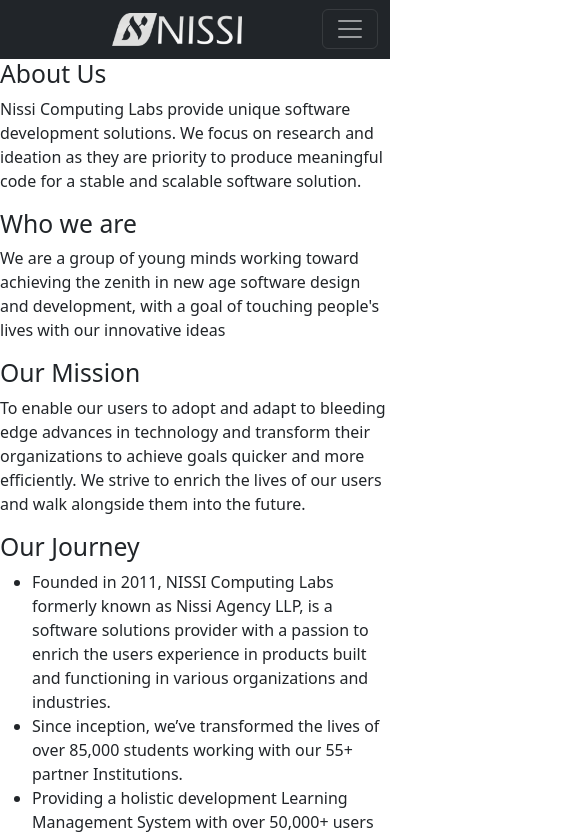
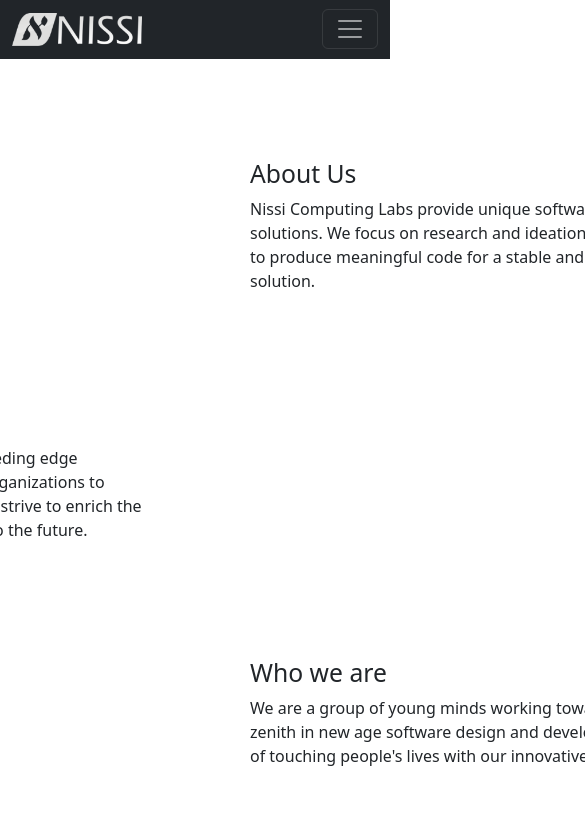
Before and after one commit to royceNissi/Nissi-Computing-labs, a React (Create React App) app: page /about-us in a window 390 px wide. Shown: the top 838 px of the page, 585 px wide, since content can reach past the window. Built offline with nearby package versions, Linux system fonts and the light colour scheme.

Commit message:
added small screen styles for wow page

```diff
--- a/src/components/Solutions.js
+++ b/src/components/Solutions.js
@@ -5,7 +5,6 @@
 import adIcon from '../assests/icons/advert.png';
 import surveyIcon from '../assests/icons/survey.png';
 import hrIcon from '../assests/icons/hr.png';
-import scmIcon from '../assests/icons/scm.png';
 export const Solutions=()=>{
      const solutions = [
         {
--- a/src/pages/About.js
+++ b/src/pages/About.js
@@ -5,13 +5,23 @@
     return(
         <>
         <div className="about-page">
+            <div className="about">
                 <h2 className="about-page__header">About Us</h2>
-            <p>Nissi Computing Labs provide unique software development solutions. We focus on research and ideation as they are priority to produce meaningful code for a stable and scalable software solution.</p>
-            <h2 className="about-page__sub-heading">Who we are</h2>
-            <p>We are a group of young minds working toward achieving the zenith in new age software design and development, with a goal of touching people's lives with our innovative ideas</p>
-            <h2 className="about-page__sub-heading">Our Mission</h2>
-            <p>To enable our users to adopt and adapt to bleeding edge advances in technology and transform their organizations to achieve goals quicker and more efficiently. We strive to enrich the lives of our users and walk alongside them into the future.</p>
-            <h2 className="about-page__sub-heading">Our Journey</h2>
+                <p>Nissi Computing Labs provide unique software development solutions. We focus on research and ideation as they are priority to produce meaningful code for a stable and scalable software solution.
+                </p>
+            </div>
+            <div className="mission">
+                <h2 className="about-page__sub-heading mission-head">Our Mission</h2>
+                <p>To enable our users to adopt and adapt to bleeding edge advances in technology and transform their organizations to achieve goals quicker and more efficiently. We strive to enrich the lives of our users and walk alongside them into the future.
+                </p>
+            </div>
+            <div className="we">
+                <h2 className="about-page__sub-heading we-are">Who we are</h2>
+                <p>We are a group of young minds working toward achieving the zenith in new age software design and development, with a goal of touching people's lives with our innovative ideas.
+                </p>
+            </div>
+            <div className="journey">
+                <h2 className="about-page__sub-heading journey-head">Our Journey</h2>
                 <ul>
                     <li>Founded in 2011, NISSI Computing Labs formerly known as Nissi Agency LLP, is a software solutions provider with a passion to enrich the users experience in products built and functioning in various organizations and industries.</li>
                     <li>Since inception, we’ve transformed the lives of over 85,000 students working with our 55+ partner Institutions.</li>
@@ -19,8 +29,9 @@
                     <li>Built and successfully deployed a software for Agronomists and Farmers in the agriculture industry, currently used by over 100,000+ users in Latin American regions and growing to other parts of the world.</li>
                     <li>Working on the bleeding edge of technology, Nissi has been able to provide an exclusive solution to the Advertisement Industry, used by the top companies across the globe.</li>
                 </ul>
-            <h2 className="about-page__sub-heading">Our Team</h2>
-            <h2 className="about-page__sub-heading">Our Achievements and Success</h2>
+            </div>
+            <h2 className="about-page__sub-heading team">Our Team</h2>
+            <h2 className="about-page__sub-heading achievements">Our Achievements and Success</h2>
             <Success/>
         </div>
         <Footer/>
--- /dev/null
+++ b/src/scss/05-objects/aboutus.scss
@@ -0,0 +1,22 @@
+.about-page{
+    text-align: center;
+    margin: 50px 200px;
+    display: flex;
+    flex-direction: column;
+    .about,.we,.mission{
+        width: 600px;
+        text-align: left;
+        padding: 50px;
+    }
+    .about,.we{
+        align-self: flex-start;
+    }
+    .mission{
+        align-self: flex-end;
+    }
+    .journey{
+        text-align: left;
+        align-self: center;
+        width: 800px;
+    }
+}
--- a/src/scss/05-objects/homepage.scss
+++ b/src/scss/05-objects/homepage.scss
@@ -1,7 +1,7 @@
 @import '../02-Tools/mixins.scss';
-.nissi-logo-navbar{
-    margin-left: 100px;
-    margin-right: 50px;
+.solutions__header{
+    text-align: center;
+    margin: 50px 0;
 }
 .home-page{
     display: flex;
@@ -10,9 +10,46 @@
     margin-bottom: 10%;
     &__desc{
         padding-top: 10%;
-        width: 40%;
         display: flex;
         flex-direction: column;
+    }
+    .button-container{
+        padding-top: 1%;
+        display: flex;
+        flex-wrap: wrap;
+    }
+}
+@include small-screen{
+    .home-page{
+        &__desc{
+            width: 80%;
+            p{
+                font-size: 1em;
+            }
+        }
+        &__header{
+            font-size: 1.8em;
+        }
+        &__image{
+           padding-top: 7%;
+           width: 100%;
+        }
+        &__button{
+            width: 100%;
+        }
+        .button-container{
+            gap: 10px;
+        }
+    }
+}
+@include large-screen{
+    .nissi-logo-navbar{
+        margin-left: 100px;
+        margin-right: 50px;
+    }
+    .home-page{
+        &__desc{
+            width: 40%;
             p{
                 font-size: 1.3em;
             }
@@ -29,13 +66,7 @@
             width: 40%;
         }
         .button-container{
-        padding-top: 1%;
-        display: flex;
             gap: 5%;
-        flex-wrap: wrap;
         }
     }
-.solutions__header{
-    text-align: center;
-    margin: 50px 0;
 }
--- a/src/scss/05-objects/success.scss
+++ b/src/scss/05-objects/success.scss
@@ -1,6 +1,17 @@
+@import '../02-Tools/mixins.scss';
+@include small-screen{
+    .success{
+        margin-top: 10px;
+        .success-card{
+            width: 100%;
+            margin-top: 30px;
+        }
+    }
+}
 .success{
     margin-top: 100px;
     display: flex;
+    flex-wrap: wrap;
     gap: 10%;
     justify-content: center;
     .success-card{
--- a/src/scss/05-objects/work.scss
+++ b/src/scss/05-objects/work.scss
@@ -1,11 +1,8 @@
+@import '../02-Tools/mixins.scss';
 .work-page{
     text-align: center;
     .work{
         text-align: left;
-        height: 50vh;
-        width: 600px;
-        margin: 50px 250px;
-        margin-top: 0;
         &__header{
             padding-top:60px ;
         }
@@ -17,3 +14,30 @@
         margin: 50px 0;
     }
 }
+@include small-screen{
+    .work-page{
+        .work{
+            width: 95%;
+            margin: 30px 8px;
+            &__header{
+                padding-top:10px ;
+            }
+        }
+        .portfolio{
+            margin:20px 0 ;
+        }
+        &__header{
+            margin: 20px 0;
+        }
+    }
+}
+@include large-screen{
+    .work-page{
+        .work{
+            height: 50vh;
+            width: 600px;
+            margin: 50px 250px;
+            margin-top: 0;
+        }
+    }
+}
--- a/src/scss/05-objects/wow.scss
+++ b/src/scss/05-objects/wow.scss
@@ -1,41 +1,88 @@
 @import '../01-Settings/variables.scss';
+@import '../02-Tools/mixins.scss';
 .wow-container{
     text-align: center;
-    .wow__header{
-        margin-top: 80px;
+    .wow__sub-header{
+        margin-top: 100px;
     }
 }
 .wow{
     text-align: left;
-    width: 600px;
-    margin: 70px 250px ;
-    &__header{
-        margin-top: 100px;
-    }
 }
 .process{
     display: flex;
     justify-content: center;
-    margin: 20px 0;
     flex-wrap: wrap;
-    .process-card{
-        width: 200px;
-        margin: 8px 20px;
-        .process-image{
-            width: 100%;
-        }
-    }
 }
 .tech-icon-container{
-    height: 50vh;
-    margin: 5px 300px;
     display: flex;
     justify-content: space-around;
     align-items: center;
     flex-wrap: wrap;
     .tech-icon{
-        font-size: 5em;
-        margin: 5px 10px;
         color: $icon-color;
     }
 }
+@include large-screen{
+    .wow{
+        width: 600px;
+        margin: 70px 250px ;
+        margin-bottom: 180px;
+        .wow__header{
+            margin-top: 100px;
+        }
+    }
+    .process{
+        margin: 40px 0;
+        .process-card{
+            width: 200px;
+            margin: 30px 20px;
+            .process-image{
+                width: 100%;
+            }
+        }
+    }
+    .tech-icon-container{
+        margin: 30px 300px;
+        margin-bottom: 150px;
+        .tech-icon{
+            font-size: 5em;
+            margin: 5px 10px;
+        }
+    }
+}
+@include small-screen{
+    .wow-container{
+        .wow__sub-header{
+            margin-top: 50px;
+        }
+    }
+    .wow{
+        width: 95%;
+        margin: 5px 5px;
+        .wow__header{
+            margin-top: 20px;
+        }
+    }
+    .tech-icon-container{
+        margin:30px;
+        margin-bottom: 100px;
+        .tech-icon{
+            font-size: 4em;
+            margin: 5px 10px;
+        }
+    }
+    .process{
+        .process-card{
+            width: 100%;
+            margin: 5px 10px;
+            .process-image{
+                width: 80%;
+            }
+            .process-name{
+                position: relative;
+                top: 20px;
+            }
+        }
+    }
+}
--- a/src/scss/main.scss
+++ b/src/scss/main.scss
@@ -2,8 +2,9 @@
 @import './05-objects/projects.scss';
 @import './05-objects/solutions.scss';
 @import './05-objects/success.scss';
-@import './05-objects/contactUs.scss';
+@import './05-objects/contactus.scss';
 @import './05-objects/whatyouget.scss';
 @import './05-objects/work.scss';
 @import './05-objects/wow.scss';
 @import './05-objects/footer.scss';
+@import './05-objects/aboutus.scss';
```
Also changed, not shown: src/pages/Wow.js, src/scss/05-objects/contactus.scss (renamed from src/scss/05-objects/contactUs.scss). Lines whose indentation alone changed are shown as unchanged.
